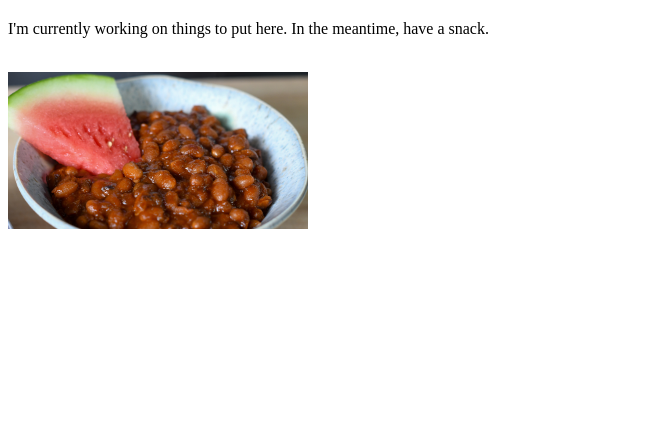
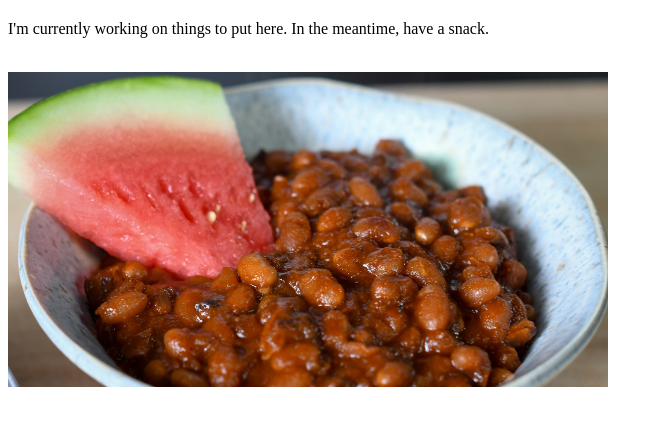
Before and after one commit to MojoNojo06/mojonojo06.github.io, a plain HTML site: page index.html in a window 1280 px wide. Shown: the part 60-486 px from the top of the page, without its empty margins (0-663 px from the left). Drawn offline with Linux system fonts and the light colour scheme.

Commit message:
Update index.html

```diff
--- a/index.html
+++ b/index.html
@@ -6,7 +6,7 @@
 
 <p>I'm currently working on things to put here. In the meantime, have a snack.</p>
   <br>
-  <img src="beans.jpg" alt="Disgusting" width="300" height="157">
+  <img src="beans.jpg" alt="Disgusting" width="600" height="315">
 
 
 </body>
```
